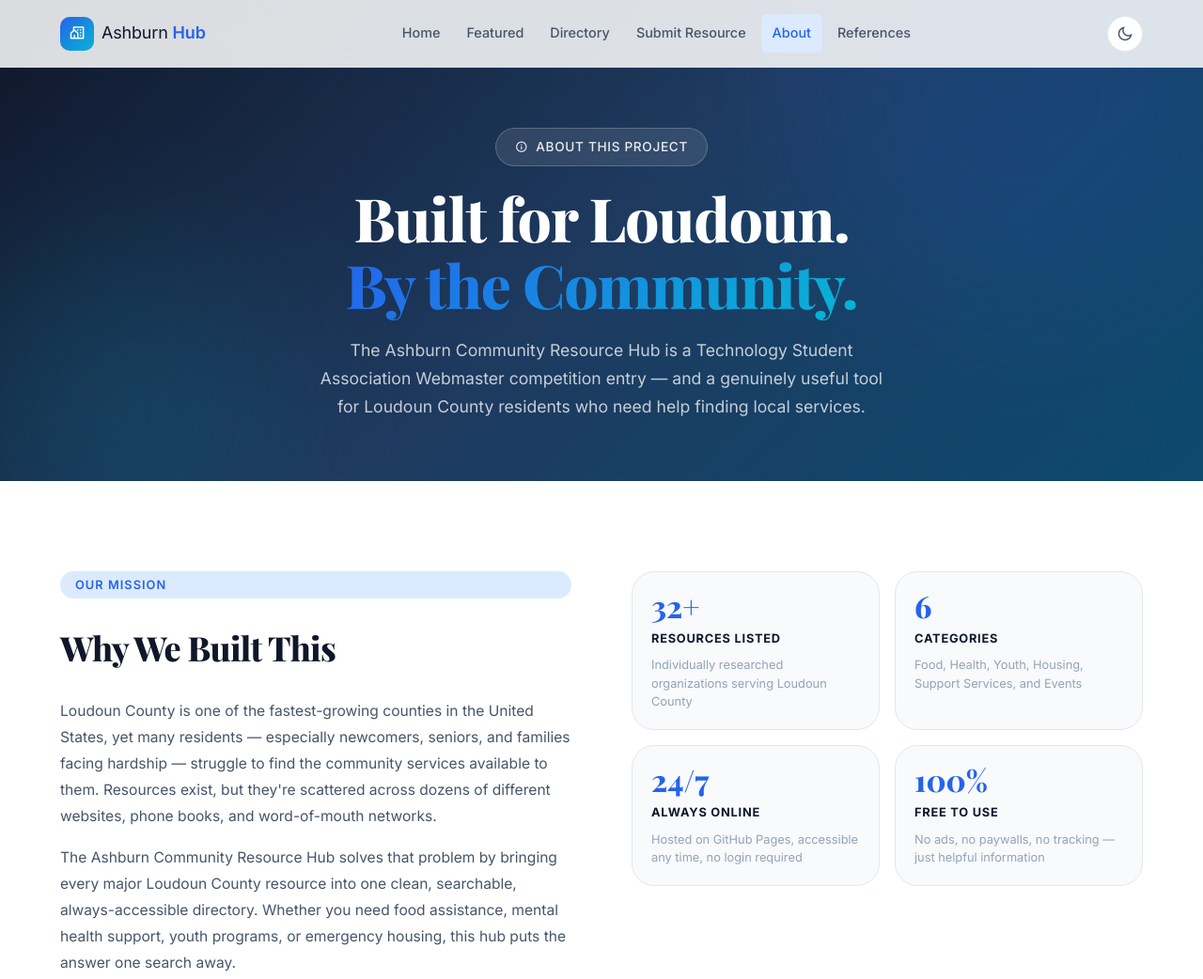
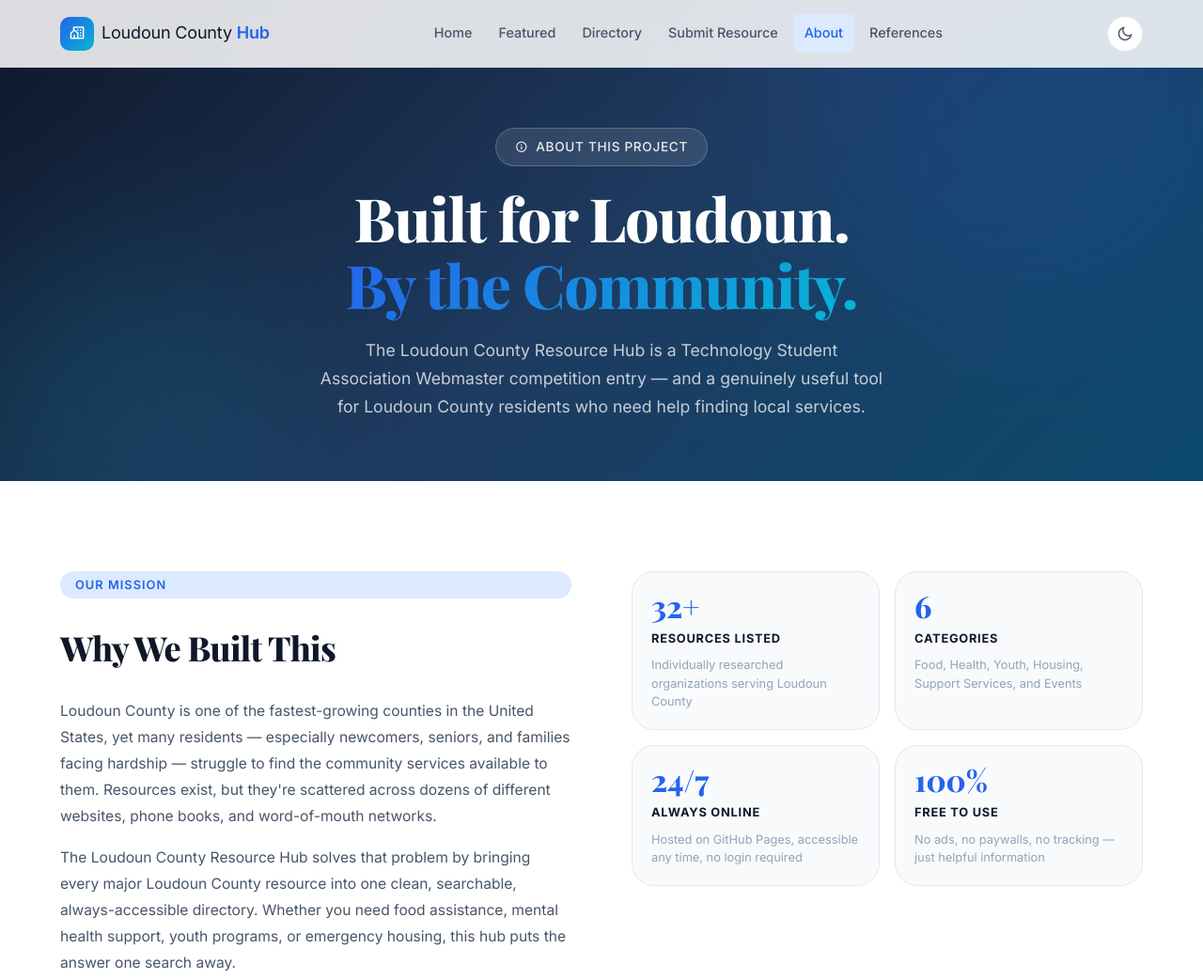
Before and after one commit to jaidanp/loudoun-resource-hub, a website built with Vite: page about.html in a window 1280 px wide. Shown: the top 1042 px of the page at 94% size. Built offline with nearby package versions, Linux system fonts and the light colour scheme.

Commit message:
fix Ashburn text in about page

```diff
--- a/about.html
+++ b/about.html
@@ -3,10 +3,10 @@
   <head>
     <meta charset="UTF-8" />
     <meta name="viewport" content="width=device-width, initial-scale=1.0" />
-    <title>About | Ashburn Community Resource Hub</title>
+    <title>About | Loudoun County Resource Hub</title>
     <meta
       name="description"
-      content="Learn about the Ashburn Community Resource Hub — a TSA Webmaster project connecting Loudoun County residents with essential community services."
+      content="Learn about the Loudoun County Resource Hub — a TSA Webmaster project connecting Loudoun County residents with essential community services."
     />
     <link rel="preconnect" href="https://fonts.googleapis.com" />
     <link rel="preconnect" href="https://fonts.gstatic.com" crossorigin />
@@ -30,11 +30,11 @@
     ============================================= -->
     <header class="navbar" id="navbar" role="banner">
       <div class="container navbar__inner">
-        <a href="index.html" class="navbar__logo" aria-label="Ashburn Resource Hub Home">
+        <a href="index.html" class="navbar__logo" aria-label="Loudoun County Resource Hub Home">
           <span class="navbar__logo-icon" aria-hidden="true">
             <i class="ri-community-line"></i>
           </span>
-          <span class="navbar__logo-text">Ashburn <strong>Hub</strong></span>
+          <span class="navbar__logo-text">Loudoun County <strong>Hub</strong></span>
         </a>
 
         <nav class="navbar__nav" role="navigation" aria-label="Primary navigation">
@@ -90,7 +90,7 @@
             <span class="hero__heading-accent">By the Community.</span>
           </h1>
           <p class="about-hero__subtext animate-fade-up">
-            The Ashburn Community Resource Hub is a Technology Student Association
+            The Loudoun County Resource Hub is a Technology Student Association
             Webmaster competition entry — and a genuinely useful tool for
             Loudoun County residents who need help finding local services.
           </p>
@@ -115,7 +115,7 @@
               phone books, and word-of-mouth networks.
             </p>
             <p class="about-body-text">
-              The Ashburn Community Resource Hub solves that problem by bringing every
+              The Loudoun County Resource Hub solves that problem by bringing every
               major Loudoun County resource into one clean, searchable, always-accessible
               directory. Whether you need food assistance, mental health support, youth
               programs, or emergency housing, this hub puts the answer one search away.
@@ -344,7 +344,7 @@
             <p class="about-body-text">
               The 2025–2026 theme is the <strong>Community Resource Hub</strong> —
               a directory highlighting resources available to residents of a
-              specific community. Our team chose Ashburn and Loudoun County,
+              specific community. Our team chose Loudoun County,
               Virginia as our focus area, researching and documenting over 30
               real, verified local organizations.
             </p>
@@ -421,11 +421,11 @@
     <footer class="footer" role="contentinfo">
       <div class="container footer__inner">
         <div class="footer__brand">
-          <a href="index.html" class="navbar__logo" aria-label="Ashburn Resource Hub Home">
+          <a href="index.html" class="navbar__logo" aria-label="Loudoun County Resource Hub Home">
             <span class="navbar__logo-icon" aria-hidden="true">
               <i class="ri-community-line"></i>
             </span>
-            <span class="navbar__logo-text">Ashburn <strong>Hub</strong></span>
+            <span class="navbar__logo-text">Loudoun County <strong>Hub</strong></span>
           </a>
           <p class="footer__brand-text">
             A community-built directory connecting Loudoun County residents
@@ -477,7 +477,7 @@
       <div class="footer__bottom">
         <div class="container footer__bottom-inner">
           <p class="footer__copyright">
-            &copy; 2025–2026 Ashburn Community Resource Hub.
+            &copy; 2025–2026 Loudoun County Resource Hub.
             Created for the TSA Webmaster Competition.
           </p>
           <p class="footer__tsa">
```
Also changed, not shown: dist/about.html.
